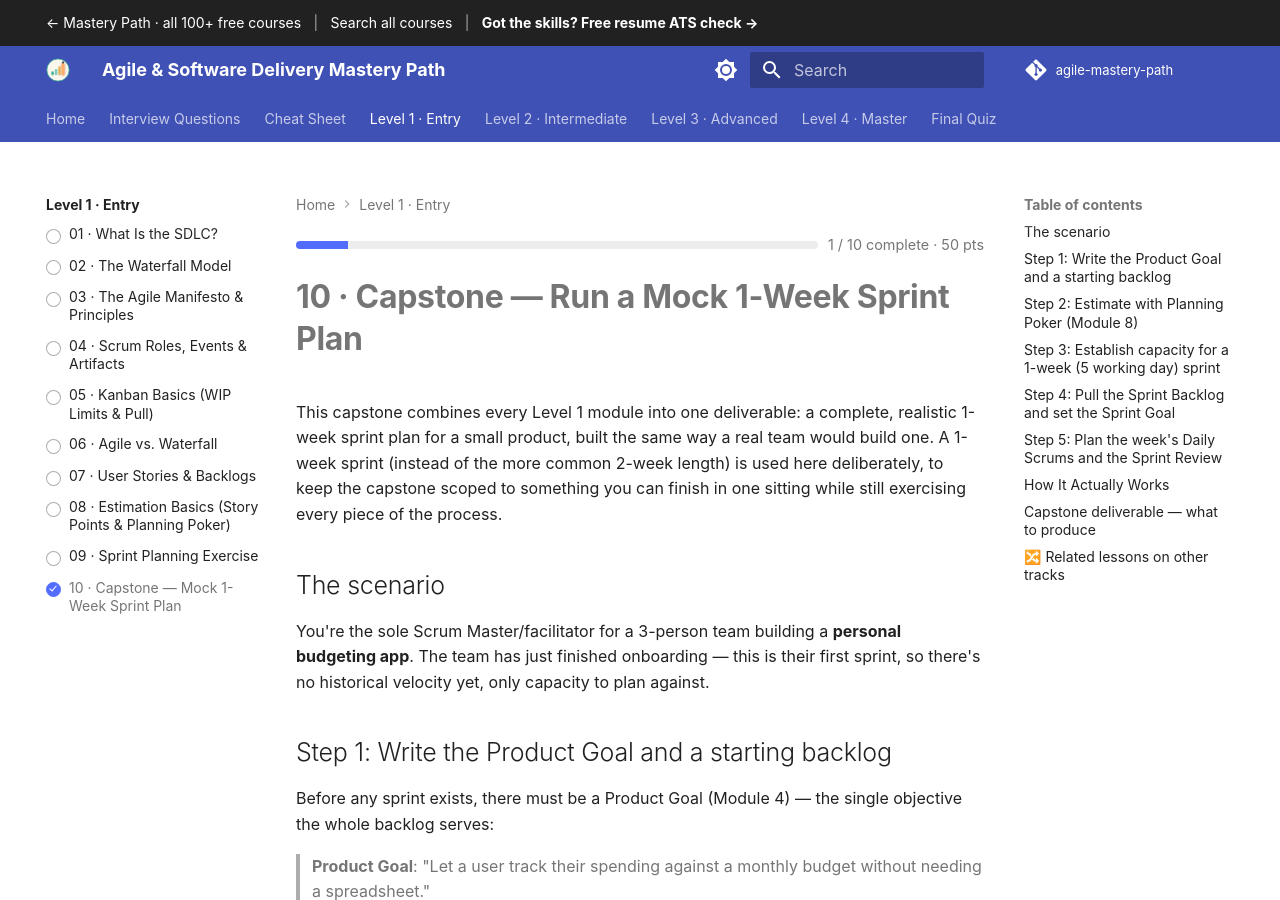
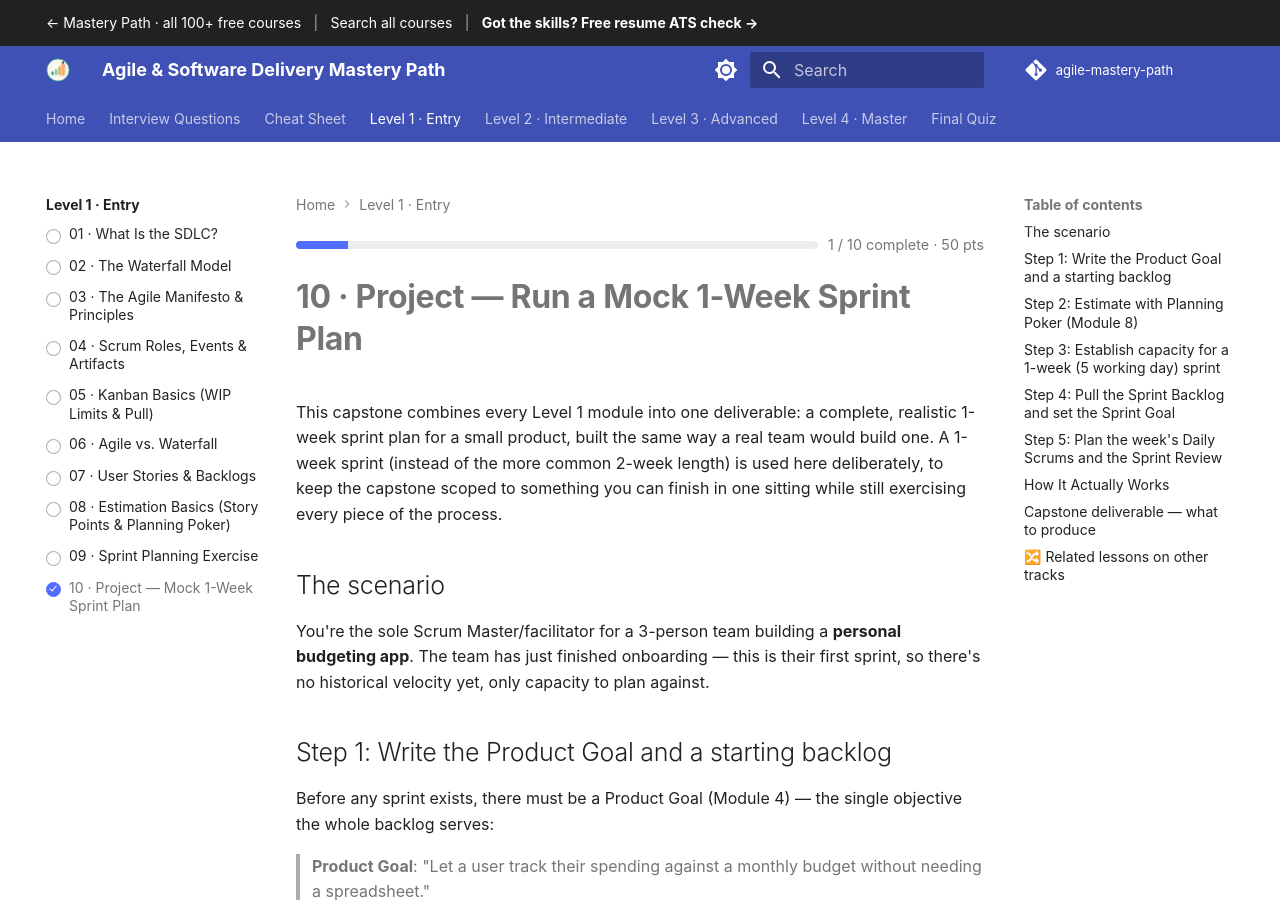
Before and after one commit to SIGILIPELLI/agile-mastery-path, an MkDocs documentation site: the page built from docs/level-1/10-capstone-mock-sprint-plan.md, in a window 1280 px wide and 900 px high. Built offline with MkDocs 1.6.1 and Material for MkDocs 9.7.7, drawn with Linux system fonts in a browser that asks for light colours; comment, search, counter and statistics services are not loaded.

Commit message:
Level-end build pages are titled Project; Capstone is reserved for the Level 4 course capstone
Co-Authored-By: Claude Sonnet 5.5 <noreply@anthropic.com>

```diff
--- a/docs/level-1/10-capstone-mock-sprint-plan.md
+++ b/docs/level-1/10-capstone-mock-sprint-plan.md
@@ -2,7 +2,7 @@
 description: "Capstone — Run a Mock 1-Week Sprint Plan — This capstone combines every Level 1 module into one deliverable: a complete, realistic 1-week sprint plan for…"
 ---
 
-# 10 · Capstone — Run a Mock 1-Week Sprint Plan
+# 10 · Project — Run a Mock 1-Week Sprint Plan
 
 This capstone combines every Level 1 module into one deliverable: a
 complete, realistic 1-week sprint plan for a small product, built the same
--- a/mkdocs.yml
+++ b/mkdocs.yml
@@ -90,7 +90,7 @@ nav:
       - "07 · User Stories & Backlogs": level-1/07-user-stories-backlogs.md
       - "08 · Estimation Basics (Story Points & Planning Poker)": level-1/08-estimation-basics.md
       - "09 · Sprint Planning Exercise": level-1/09-sprint-planning-exercise.md
-      - "10 · Capstone — Mock 1-Week Sprint Plan": level-1/10-capstone-mock-sprint-plan.md
+      - "10 · Project — Mock 1-Week Sprint Plan": level-1/10-capstone-mock-sprint-plan.md
   - "Level 2 · Intermediate":
       - Overview: level-2/index.md
       - "01 · Scrum Ceremonies in Depth": level-2/01-scrum-ceremonies-in-depth.md
```
